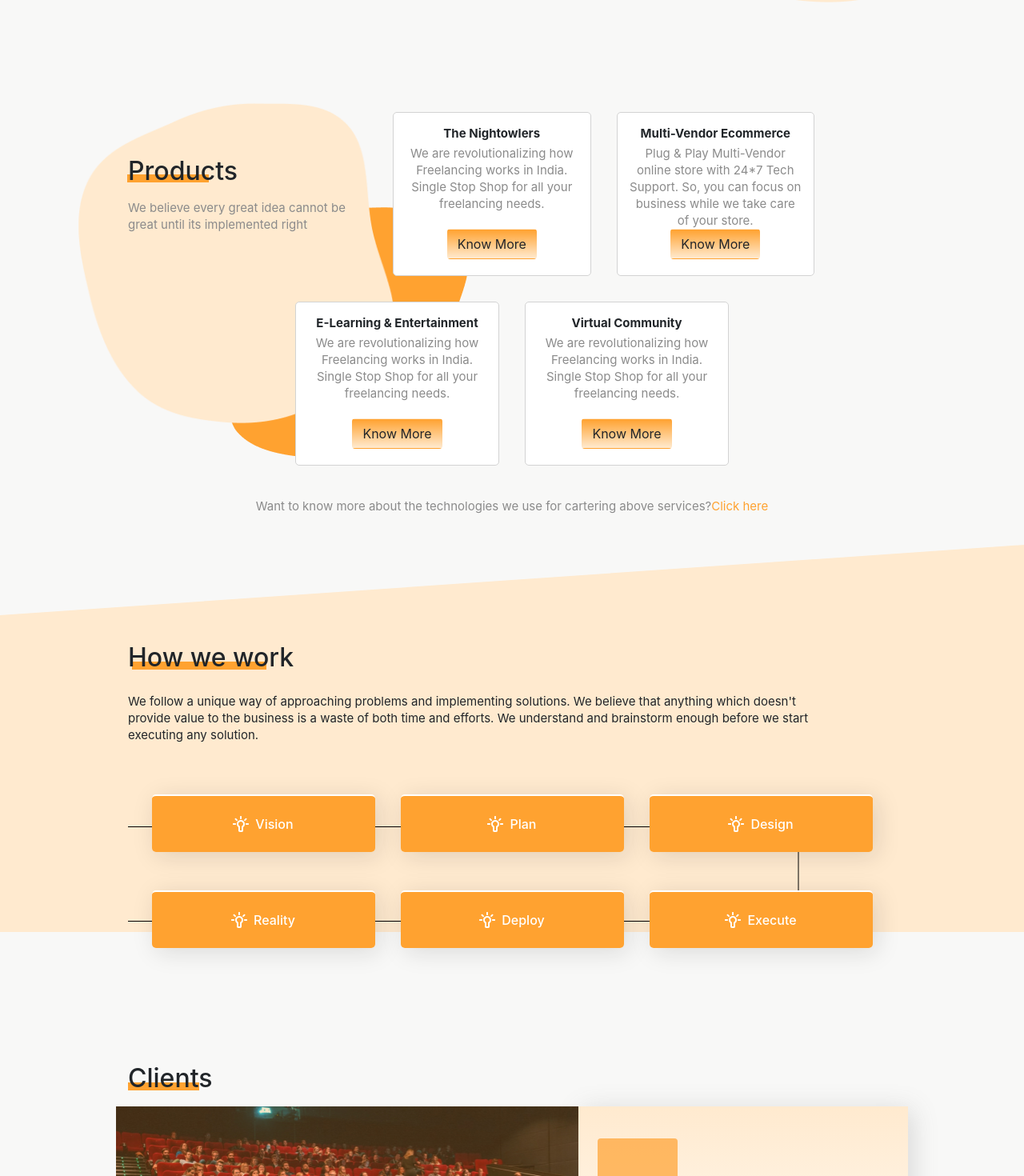
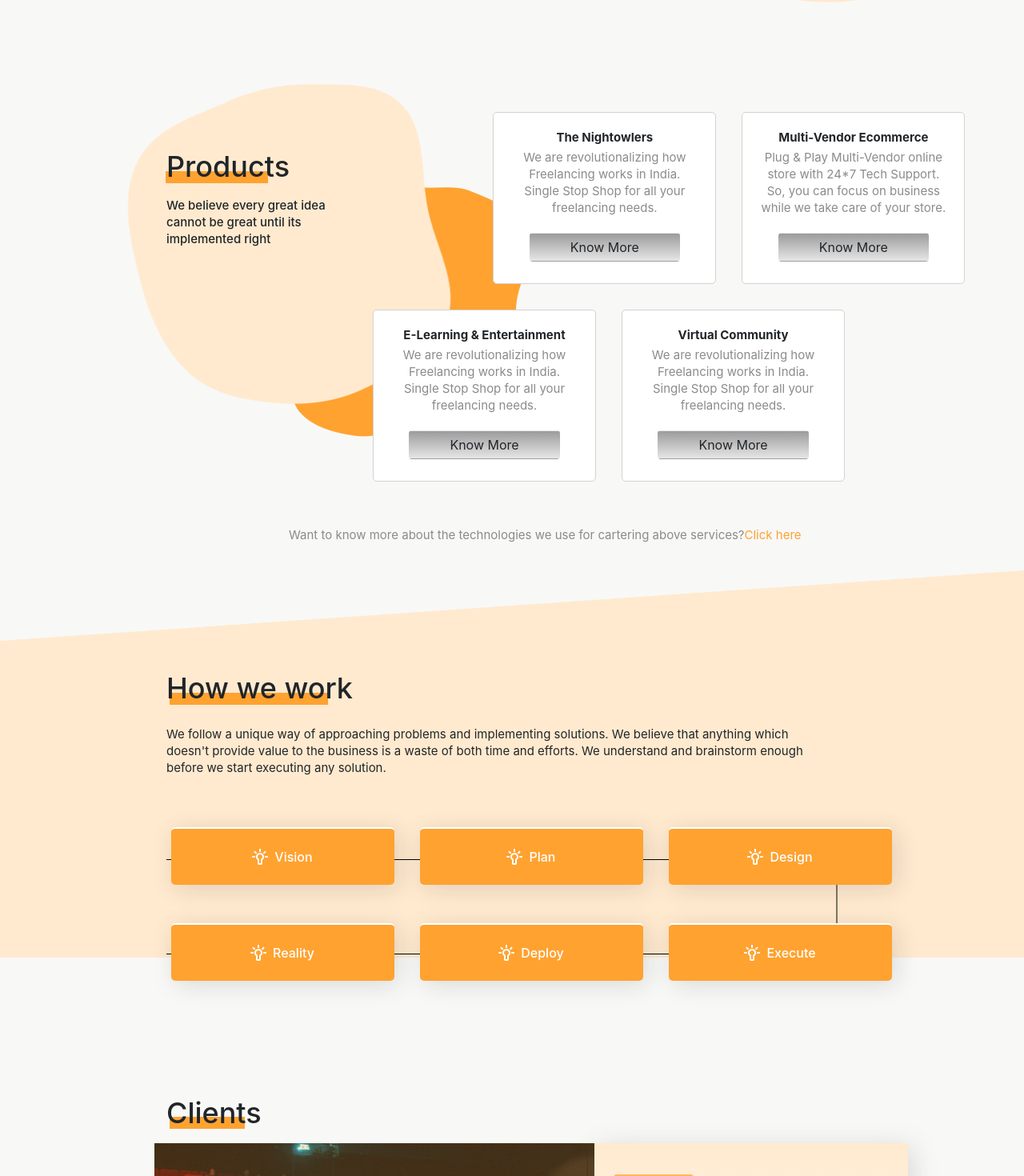
Before and after one commit to ankita1276/vtorPage, an Angular app: page /home in a window 1280 px wide. Shown: the part 820-2290 px from the top of the page at 80% size. Built offline with nearby package versions, Linux system fonts and the light colour scheme.

Commit message:
feedback review

```diff
--- a/src/app/home-page/community/community.component.ts
+++ b/src/app/home-page/community/community.component.ts
@@ -20,7 +20,7 @@ export class CommunityComponent implements OnInit {
     "button": [
       {
         "title": 'Read More',
-        "style": 'blur-btn'
+        "style": 'blury-btn'
       }
     ]
   };
--- a/src/app/home-page/e-learning/e-learning.component.ts
+++ b/src/app/home-page/e-learning/e-learning.component.ts
@@ -20,7 +20,7 @@ export class ELearningComponent implements OnInit {
     "button": [
       {
         "title": 'Read More',
-        "style": 'blur-btn'
+        "style": 'blury-btn'
       }
     ]
   };
--- a/src/app/home-page/ecommerce/ecommerce.component.ts
+++ b/src/app/home-page/ecommerce/ecommerce.component.ts
@@ -19,7 +19,7 @@ export class EcommerceComponent implements OnInit {
     "button": [
       {
         "title": 'Read More',
-        "style": 'blur-btn'
+        "style": 'blury-btn'
       }
     ]
   };
--- a/src/app/home-page/home-page.component.html
+++ b/src/app/home-page/home-page.component.html
@@ -51,15 +51,15 @@
     </div>
 </div>
 <span id="product"></span>
-<div class="home-container">
+<div class="home-product">
     <div class="row product">
-        <div class="col-md-4 d-flex align-items-center">
+        <div class="col-md-4 d-flex align-items-center mr-2">
             <div class="textbox">
-                <h2 class="mb-3 strikeLineProduct">Products</h2>
-                <p class="mb-0 text-grey font-md">We believe every great idea cannot be great until its implemented right</p>
+                <h2 class="mb-3 strikeLineProduct font-xl">Products</h2>
+                <p class="mb-0 text-black font-md font-500 pr-7">We believe every great idea cannot be great until its implemented right</p>
             </div>
         </div>
-        <div class="col-md-3 knowMoreCard d-flex align-items-center flex-column mx-3 my-3">
+        <div class=" knowMoreCard d-flex align-items-center flex-column mr-3 my-3 ml-5">
 
                 <p class="title font-md mb-1 font-weight-bold">The Nightowlers</p>
                 <p class="content font-md text-center text-grey mb-0 ">We are revolutionalizing how Freelancing works in India.
@@ -69,7 +69,7 @@
                 </button>
 
         </div>
-        <div class="col-md-3 knowMoreCard d-flex align-items-center flex-column mx-3 my-3">
+        <div class=" knowMoreCard d-flex align-items-center flex-column mx-3 my-3">
                 <p class="title font-md mb-1 font-weight-bold">Multi-Vendor Ecommerce</p>
                 <p class="content font-md text-center text-grey mb-0 ">Plug & Play Multi-Vendor online store with 24*7 Tech Support. So, you can focus on business while we take care of your store.</p>
                 <button type="button"  (click)="btnRoute('/home/e-commerce')" class="btn btn-grey">
@@ -77,7 +77,7 @@
                 </button>
         </div>
         <div class="row justify-content-md-center">
-            <div class="col-md-3 knowMoreCard d-flex align-items-center flex-column mx-3 my-3">
+            <div class="col-md knowMoreCard d-flex align-items-center flex-column mr-3 my-3 ml-7">
                 <p class="title font-md mb-1 font-weight-bold">E-Learning & Entertainment</p>
                 <p class="content font-md text-center text-grey mb-0 ">We are revolutionalizing how Freelancing works in India.
                     Single Stop Shop for all your freelancing needs. </p>
@@ -85,7 +85,7 @@
                     Know More
                 </button>
             </div>
-            <div class="col-md-3 knowMoreCard d-flex align-items-center flex-column mx-3 my-3">
+            <div class="col-md knowMoreCard d-flex align-items-center flex-column mx-3 my-3">
                 <p class="title font-md mb-1 font-weight-bold">Virtual Community</p>
                 <p class="content font-md text-center text-grey mb-0 ">We are revolutionalizing how Freelancing works in India.
                     Single Stop Shop for all your freelancing needs. </p>
@@ -94,14 +94,14 @@
                 </button>
             </div>
         </div>
-        <div class="col-lg-12 d-flex justify-content-center my-4"><p class="font-md text-grey">Want to know more about the technologies we use for cartering above services?<span class="text-orange">Click here</span> </p></div>
+        <div class="col-lg-12 d-flex ml-5 pl-5 my-4"><p class="font-md text-grey ml-4 pl-5 pt-3">Want to know more about the technologies we use for cartering above services?<span class="text-orange">Click here</span> </p></div>
 
     </div>
 </div>
 <div class="workContainer"></div>
 <div class="home-container" id="work">
     <div class="row howWork my-5">
-        <h2 class="my-4 col-lg-12 strikeLineWork">How we work</h2>
+        <h2 class="my-4 col-lg-12 strikeLineWork font-xl">How we work</h2>
         <p class="col-lg-11 font-md">We follow a unique way of approaching problems and implementing solutions. We believe that anything which doesn't provide value to the business is a waste of both time and efforts. We understand and brainstorm enough before we start executing any solution.</p>
         <div class="col-12 d-flex align-items-center flex-column">
             <img src="../../assets/Line 1.png" class="img-fluid line1" alt="Responsive image">
@@ -124,7 +124,7 @@
 </div>
 <div class="home-container">
     <div class="row clients my-5">
-        <h2 class="mb-3 col-lg-12 strikeLineClient">Clients</h2>
+        <h2 class="mb-3 col-lg-12 strikeLineClient font-xl">Clients</h2>
         <div class="d-flex justify-content-center">
             <div class="col-lg-7 backgroundImg d-flex justify-content-end flex-column p-5">
                 <div class="font-lg font-weight-bold text-white">The Theater Project</div>
@@ -142,7 +142,7 @@
 
 <div class="team" id="team">
     <div class="row teamBox">
-        <h2 class="mb-3 col-lg-12 strikeLineTeam">Teams</h2>
+        <h2 class="mb-3 col-lg-12 strikeLineTeam font-xl">Teams</h2>
         <div class=" col-lg-12 d-flex justify-content-center">
             <img src="../../assets/Avatars.svg" class="img-fluid" alt="Responsive image">
         </div>
--- a/src/app/home-page/home-page.component.scss
+++ b/src/app/home-page/home-page.component.scss
@@ -4,10 +4,13 @@
 }
 .containerBackground{
      background: linear-gradient(180deg, #ffeacf 0%, #f8f8f8 100%);
-     padding: 10rem 10rem 0rem 10rem;
+     padding: 10rem 7rem 0rem 13rem;
 }
 .home-container {
-  padding: 0rem 10rem 3rem 10rem;
+  padding: 0rem 10rem 3rem 13rem;
+}
+.home-product{
+  padding: 0rem 0rem 3rem 13rem;
 }
   .enquiry{
       .part1  {
@@ -45,15 +48,15 @@
       }
       .productVector{
         position: absolute;
-        width: 448.59px;
-        height:  451.61px;
-        left: 72.62px;
-        top: 919.61px;
+        width: 458.59px;
+        height: 451.61px;
+        left: 133.62px;
+        top: 895.61px;
       }
       .darkProductVector{
         position: absolute;
-        left: 152.5px;
-        top: 965px;
+        left: 230.5px;
+        top: 940px;
       }
     }
   .fontxl {
@@ -98,21 +101,37 @@
   }
   .product{
       margin-top: 18rem;
+      .ml-7{
+        margin-left: 18rem;
+      }
       .knowMoreCard{
         background: #FFFFFF;
         border-radius: 5px;
-        padding:15px;
-        height: 205px;
+        padding: 20px;
+        width: 279px;
+        height: 215px;
         border: 1px solid lightgrey;
+        z-index: 1;
         //width: 280px;
         .content{
             height: 105px;
         }
         .btn-grey{
-          background: linear-gradient(180deg, #FFA230 0%, #FFEACF 100%);
+          padding: 5px 50px;
+          background: linear-gradient(180deg, #9C9C9C 0%, #E6E6E6 100%);
            // background: linear-gradient(180deg, #9C9C9C 0%, #E6E6E6 100%);
             border-radius: 4px;
         }
+
+      }
+      .knowMoreCard:hover{
+        border: 1px solid #ffa230;
+        .title{
+          color: #ffa230!important;
+        }
+        .btn-grey{
+          background: linear-gradient(180deg, #FFA230 0%, #FFEACF 100%);
+         }
       }
   }
   .clients{
@@ -170,7 +189,7 @@
 .team{
     background: linear-gradient(to bottom,#f8f8f8 0%,#ffeacf 100%);
     .teamBox{
-        padding: 0rem 10rem;
+        padding: 0rem 10rem 0rem 13rem;
         .teamImg{
             // background: linear-gradient(to bottom, #333, #333 60%, #eee 75%)
             // background-image: linear-gradient(red, yellow);
@@ -204,13 +223,13 @@
     width: 1440px;
     height: 495px;
     left: 0px;
-    top: 1490px;
+    top: 1522px;
    }
    h2.strikeLine {
     position: relative;
     z-index: 1;
     &:before {
-      border-top: 10px solid #ffa230;
+      border-top: 15px solid #ffa230;
       content: "";
       margin: 0 auto;
       position: absolute;
@@ -226,7 +245,7 @@
     position: relative;
     z-index: 1;
     &:before {
-      border-top: 10px solid #ffa230;
+      border-top: 15px solid #ffa230;
       content: "";
       margin: 0 auto;
       position: absolute;
@@ -242,15 +261,15 @@
     position: relative;
     z-index: 1;
     &:before {
-      border-top: 10px solid #ffa230;
+      border-top: 15px solid #ffa230;
       content: "";
       margin: 0 auto;
       position: absolute;
       top: 62%;
-      left: -200px;
+      left: -211px;
       right: 0;
       bottom: 0;
-      width: 34%;
+      width: 38%;
       z-index: -1;
     }
   }
@@ -258,15 +277,15 @@
     position: relative;
     z-index: 1;
     &:before {
-      border-top: 10px solid #ffa230;
+      border-top: 15px solid #ffa230;
       content: "";
       margin: 0 auto;
       position: absolute;
       top: 62%;
-      left: -79%;
+      left: -75%;
       right: 0;
       bottom: 0;
-      width: 17%;
+      width: 21%;
       z-index: -1;
     }
   }
@@ -274,18 +293,27 @@
     position: relative;
     z-index: 1;
     &:before {
-      border-top: 10px solid #ffa230;
+      border-top: 15px solid #ffa230;
       content: "";
       margin: 0 auto;
       position: absolute;
       top: 62%;
-      left: -88%;
+      left: -86%;
       right: 0;
       bottom: 0;
-      width: 9%;
+      width: 10%;
       z-index: -1;
     }
   }
   .orange-gradient{
     box-shadow: 5px 5px 30px rgba(106, 106, 106, 0.22);
   }
+.font-500 {
+  font-weight: 500;
+};
+.font-xl{
+  font-size: 36px;
+}
+.pr-7{
+  padding-right: 7rem;
+}
--- a/src/app/home-page/night-owler/night-owler.component.ts
+++ b/src/app/home-page/night-owler/night-owler.component.ts
@@ -21,7 +21,7 @@ export class NightOwlerComponent implements OnInit {
       },
       {
         "title" : 'Read More',
-        "style": 'blur-btn'
+        "style": 'blury-btn'
       }
     ]
   };
--- a/src/app/shared/component/banner/banner.component.html
+++ b/src/app/shared/component/banner/banner.component.html
@@ -1,19 +1,19 @@
 <div class="Banner-Cotainer row {{content.bgImage}}">
   <div class="col-md-6 d-flex flex-column justify-content-end align-items-start">
-    <h1 class="text-orange">{{ content.title }}</h1>
+    <h1 class="text-orange mb-3">{{ content.title }}</h1>
     <h6 class="text-white font-lg">{{ content.subTitle }}</h6>
     <h6 *ngIf="content.subQuestion" class="text-white font-lg font-weight-bold">{{content.subQuestion}}</h6>
     <div class="d-flex">
       <ng-container *ngFor="let btn of content.button">
         <button
           type="button"
-          class="btn btn-sm font-weight-bold text-white px-5 mr-3 py-2 my-3 {{btn.style}} font-lg">
+          class="btn btn-sm font-weight-bold text-white mr-3 py-2 my-3 {{btn.style}} font-lg">
           {{ btn.title }}
         </button>
       </ng-container>
     </div>
   </div>
-  <div class="col-md-6 d-flex justify-content-center align-items-center">
+  <div class="col-md-6 d-flex justify-content-center align-items-center" *ngIf="content.getDetailsForm">
     <app-detailsform></app-detailsform>
   </div>
 </div>
--- a/src/app/shared/component/card/card.component.scss
+++ b/src/app/shared/component/card/card.component.scss
@@ -1,5 +1,5 @@
 .cardBox{
-    background: #FFFFFF;
+    background: #FFF9F1;
     border: 2px solid #FFA230;
     box-sizing: border-box;
     border-radius: 4px;
```
Also changed, not shown: src/app/shared/component/banner/banner.component.scss (+6 -1 lines), src/app/shared/component/detailsform/detailsform.component.html (+5 -5 lines), src/app/shared/component/detailsform/detailsform.component.scss (+15 -2 lines).
